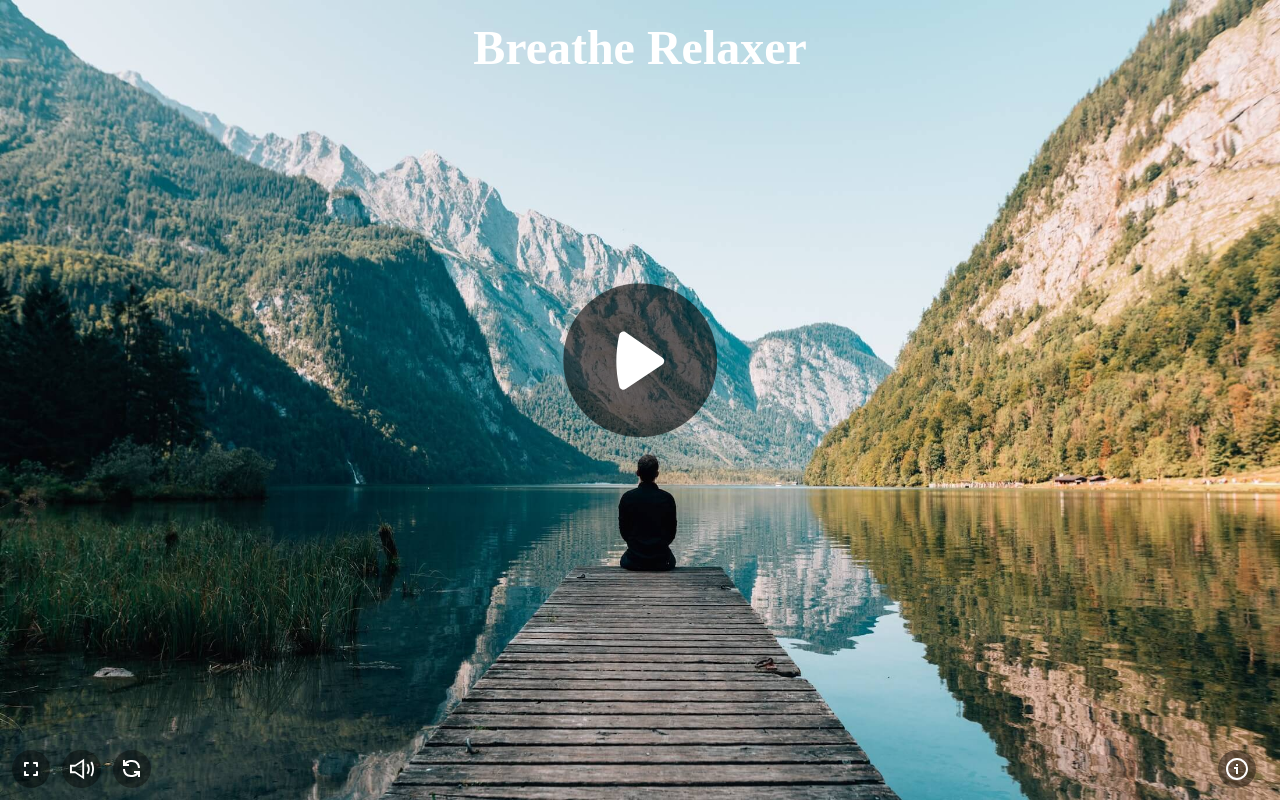
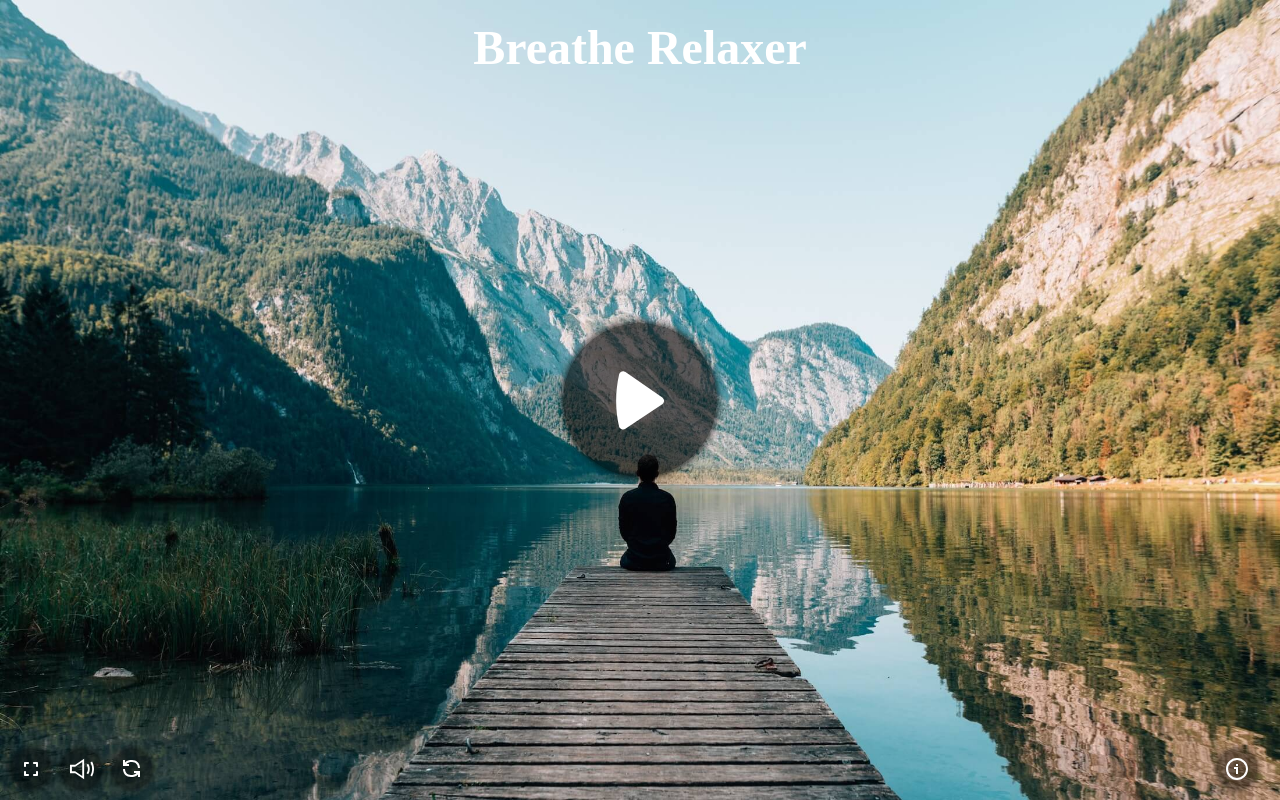
Before and after one commit to zerosoul/breathe-relaxer, a React app: page / in a window 1280 px wide. Built offline with nearby package versions, Linux system fonts and the light colour scheme.

Commit message:
refactor: start button

```diff
--- a/src/App.js
+++ b/src/App.js
@@ -1,9 +1,10 @@
-import React, { lazy, Suspense } from 'react';
+import React, { lazy, Suspense, useState } from 'react';
 import Loading from './components/Loading';
 import RelaxCircle from './components/RelaxCircle';
 const Header = lazy(() => import('./components/Header'));
 const Background = lazy(() => import('./components/Background'));
 const InfoModal = lazy(() => import('./components/InfoModal'));
+const StartBtn = lazy(() => import('./components/StartBtn'));
 import styled from 'styled-components';
 const StyledBody = styled.section`
   height: 90vh;
@@ -12,12 +13,18 @@ const StyledBody = styled.section`
   align-items: center;
 `;
 const App = () => {
+  const [start, setStart] = useState(false);
   return (
     <Suspense fallback={<Loading />}>
+      {!start && (
+        <StartBtn
+          clickStart={() => {
+            setStart(true);
+          }}
+        />
+      )}
       <Header />
-      <StyledBody>
-        <RelaxCircle />
-      </StyledBody>
+      <StyledBody>{start && <RelaxCircle />}</StyledBody>
       <Background />
       <InfoModal />
     </Suspense>
--- a/src/Global.style.js
+++ b/src/Global.style.js
@@ -12,11 +12,13 @@ const GlobalStyle = createGlobalStyle`
     color:#ffffeb;
   }
   button{
-     cursor: pointer;
+    cursor: pointer;
     outline: none;
     background: none;
     border: none;
     border-radius: 50%;
+    box-shadow: 0 0 8px black;
+
   }
   html{
     -webkit-font-smoothing: antialiased;
--- a/src/components/InfoModal.js
+++ b/src/components/InfoModal.js
@@ -36,7 +36,7 @@ const StyledButton = styled.button`
 const StyledModal = styled.section`
   display: flex;
   flex-direction: column;
-
+  box-shadow: 0 0 8px black;
   position: fixed;
   right: 0.5rem;
   bottom: 2.5rem;
--- a/src/components/RelaxCircle.js
+++ b/src/components/RelaxCircle.js
@@ -1,7 +1,6 @@
 import React, { useState, useEffect } from 'react';
 import styled from 'styled-components';
 import { AniGrow, AniShrink, AniHold, AniRotate } from './Animates';
-import ImagePlay from '../assets/img/play.svg';
 
 const StyledWrapper = styled.div`
   display: flex;
@@ -19,27 +18,6 @@ const StyledWrapper = styled.div`
   &.hold {
     animation: ${AniHold} 1.5s linear forwards;
   }
-  &.pause {
-    animation: none;
-  }
-  .startBtn {
-    z-index: 999;
-    position: absolute;
-    top: 50%;
-    left: 50%;
-    transform: translateX(-50%) translateY(-50%);
-    cursor: pointer;
-    outline: none;
-    background: #fff;
-    border: none;
-    border-radius: 50%;
-    padding: 3.2rem;
-    background-size: 3.4rem 3.4rem;
-    background-position: center;
-    background-repeat: no-repeat;
-    background-color: rgba(2, 2, 2, 0.6);
-    background-image: url(${ImagePlay});
-  }
   .tip {
     position: relative;
     width: 2.4rem;
@@ -52,9 +30,7 @@ const StyledWrapper = styled.div`
       transition: all 0.3s;
       display: flex;
       flex-direction: column;
-      &.pause {
-        top: -100%;
-      }
+
       &.grow {
         transform: translateY(0);
       }
@@ -130,7 +106,6 @@ const StyledWrapper = styled.div`
 export default function RelaxCircle() {
   const [status, setStatus] = useState('grow');
   const [visible, setVisible] = useState(true);
-  const [start, setStart] = useState(false);
   useEffect(() => {
     document.addEventListener('visibilitychange', function() {
       setVisible(document.visibilityState === 'visible');
@@ -151,33 +126,23 @@ export default function RelaxCircle() {
       setStatus('shrink');
     }
   };
-  const handleStart = () => {
-    console.log('start');
-    document.querySelector('audio').play();
-    setStart(true);
-    document.documentElement.requestFullscreen();
-  };
+
   return (
     visible && (
-      <StyledWrapper className={`${status} ${start ? '' : 'pause'}`} onAnimationEnd={handleAniEnd}>
+      <StyledWrapper className={`${status}`} onAnimationEnd={handleAniEnd}>
         <div className="circle"></div>
-        {!start && <button className="startBtn" onClick={handleStart}></button>}
-        {start && (
         <div className="tip">
-            <p className={`content ${status} ${start ? '' : 'pause'}`}>
+          <p className={`content ${status}`}>
             <span className="txt">吸气</span>
             <span className="txt">呼气</span>
             <span className="txt">屏息</span>
           </p>
         </div>
-        )}
         <div className="gradient-circle"></div>
 
-        {start && (
         <div className={`pointer-container`}>
           <span className={`pointer ${status}`}></span>
         </div>
-        )}
       </StyledWrapper>
     )
   );
--- /dev/null
+++ b/src/components/StartBtn.js
@@ -0,0 +1,39 @@
+import React from 'react';
+import styled from 'styled-components';
+import ImagePlay from '../assets/img/play.svg';
+
+const StyledWrapper = styled.section`
+  position: fixed;
+  top: 0;
+  left: 0;
+  right: 0;
+  bottom: 0;
+  z-index: 999;
+  display: flex;
+  justify-content: center;
+  align-items: center;
+  .startBtn {
+    background: #fff;
+    border-radius: 50%;
+    padding: 3.2rem;
+    background-size: 3.4rem 3.4rem;
+    background-position: center;
+    background-repeat: no-repeat;
+    background-color: rgba(2, 2, 2, 0.6);
+    background-image: url(${ImagePlay});
+  }
+`;
+
+export default function StartBtn({ clickStart }) {
+  const handleStart = () => {
+    clickStart();
+    console.log('start');
+    document.querySelector('audio').play();
+    document.documentElement.requestFullscreen();
+  };
+  return (
+    <StyledWrapper>
+      <button className="startBtn" onClick={handleStart}></button>
+    </StyledWrapper>
+  );
+}
```
Lines whose indentation alone changed are shown as unchanged.
